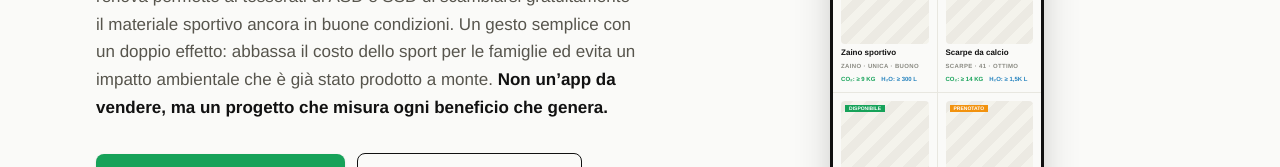
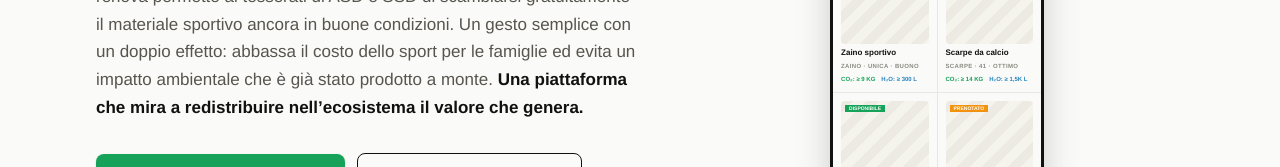
Before and after one commit to riccardocorazza02-dev/renova, a React (Vite) app: page / in a window 1280 px wide. Shown: the part 375-542 px from the top of the page. Built offline with nearby package versions, Linux system fonts and the light colour scheme; no server answers.

Commit message:
Sito: aggiorna la chiusa del paragrafo hero da CONTENUTI-SITO.md
Co-Authored-By: Claude Opus 5 <noreply@anthropic.com>

```diff
--- a/src/pages/Landing.tsx
+++ b/src/pages/Landing.tsx
@@ -66,7 +66,7 @@ function Hero() {
             il costo dello sport per le famiglie ed evita un impatto ambientale che è già stato
             prodotto a monte.{' '}
             <span className="font-semibold text-ink">
-              Non un’app da vendere, ma un progetto che misura ogni beneficio che genera.
+              Una piattaforma che mira a redistribuire nell’ecosistema il valore che genera.
             </span>
           </p>
 
```
Also changed, not shown: 1 other file (tests, documents, lock files or other folders).
